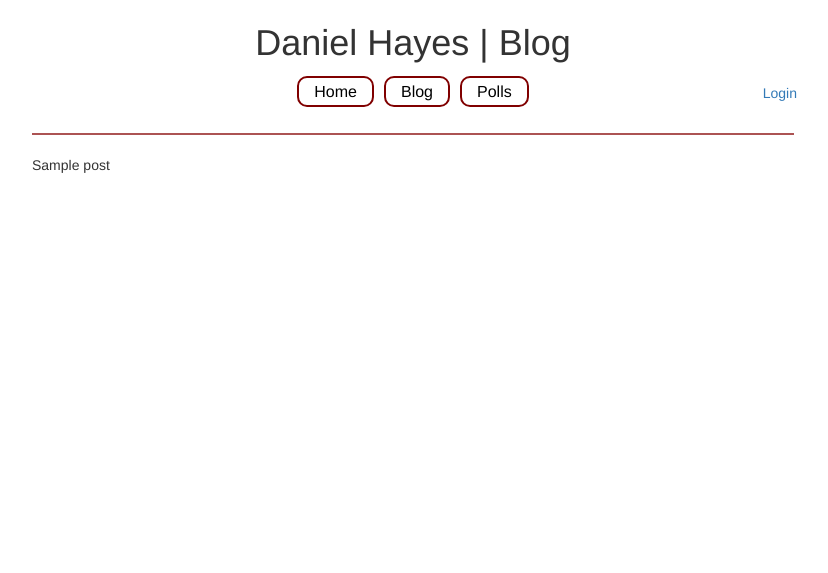
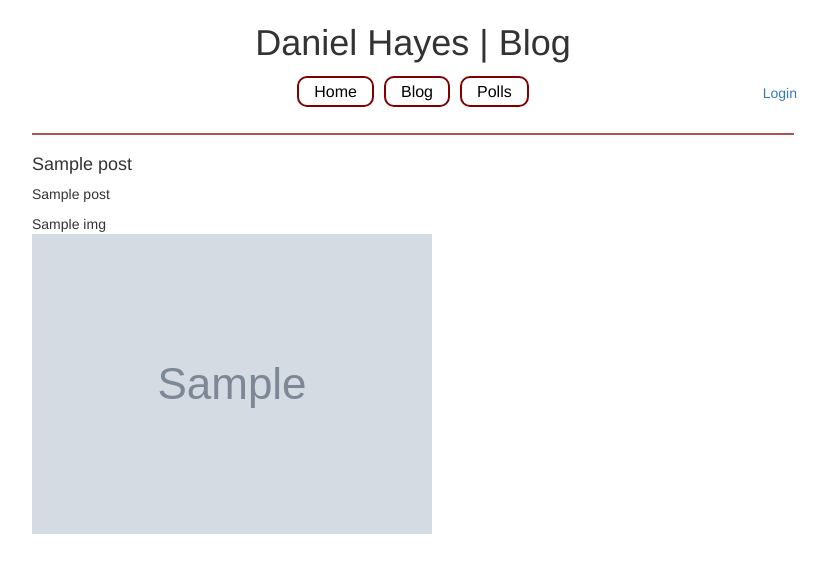
Before and after one commit to imasnyper/danielhayes, a Django app: template blog/templates/blog/post_detail.html in a window 1280 px wide. Shown: the top 573 px of the page, without its empty margins (227-1055 px from the left). Run offline with Django 3.2, Linux system fonts and the light colour scheme; the template is opened without the code that fills it: most values are stand-ins (such as "Sample title", 1, 10 or a date in 2020); grey boxes marked "Sample" are stand-in pictures; some libraries are stand-ins or nearby versions.

Commit message:
added PostImage model which has a foreign key to a post. Allows you to add multiple images to a blog post

```diff
--- a/blog/templates/blog/post_detail.html
+++ b/blog/templates/blog/post_detail.html
@@ -2,5 +2,18 @@
 
 {% block title %}Daniel Hayes | Blog{% endblock title %}
 {% block content %}
-  {{ post.title }}
+  <h4>{{ post.title }}</h4>
+  <p>
+    {{ post.post }}
+  </p>
+  {% if post.postimage_set %}
+  <ul class=post-images>
+    {% for img in post.postimage_set.all %}
+    <li class=post-images>
+      {{ img.image_title }}
+      <img width="{{ img.image_width }}" height= "{{ img.image_height }}" src="{{ img.image.url }}" />
+    </li>
+    {% endfor %}
+  </ul>
+  {% endif %}
 {% endblock content %}
--- a/danielhayes/urls.py
+++ b/danielhayes/urls.py
@@ -16,6 +16,8 @@ Including another URLconf
 from django.conf.urls import include, url
 from django.contrib import admin
 from django.contrib.auth import views
+from django.conf.urls.static import static
+from django.conf import settings
 
 urlpatterns = [
     url(r'^', include('home.urls')),
@@ -24,4 +26,4 @@ urlpatterns = [
     url(r'^admin/', admin.site.urls),
     url(r'^login/$', views.login, name='login'),
     url(r'^logout/$', views.logout, {'template_name': 'registration/logout.html'}, name='logout')
-]
+] + static(settings.MEDIA_URL, document_root=settings.MEDIA_ROOT)
--- a/polls/static/polls/style.css
+++ b/polls/static/polls/style.css
@@ -18,6 +18,18 @@ a.nav-item:hover{
   background-color: #800000;
   border: 2px solid #660000;
   color: white;
+}
+
+img{
+  display: block;
+  max-width: 100%;
+  width: auto;
+  height: auto;
+}
+
+ul.post-images{
+  padding: 0;
+  list-style-type: none;
 }
 
 div.nav-item{
```
Also changed, not shown: blog/admin.py (+8 -4 lines), blog/models.py (+21 -0 lines), db.sqlite3, 1 other file.
